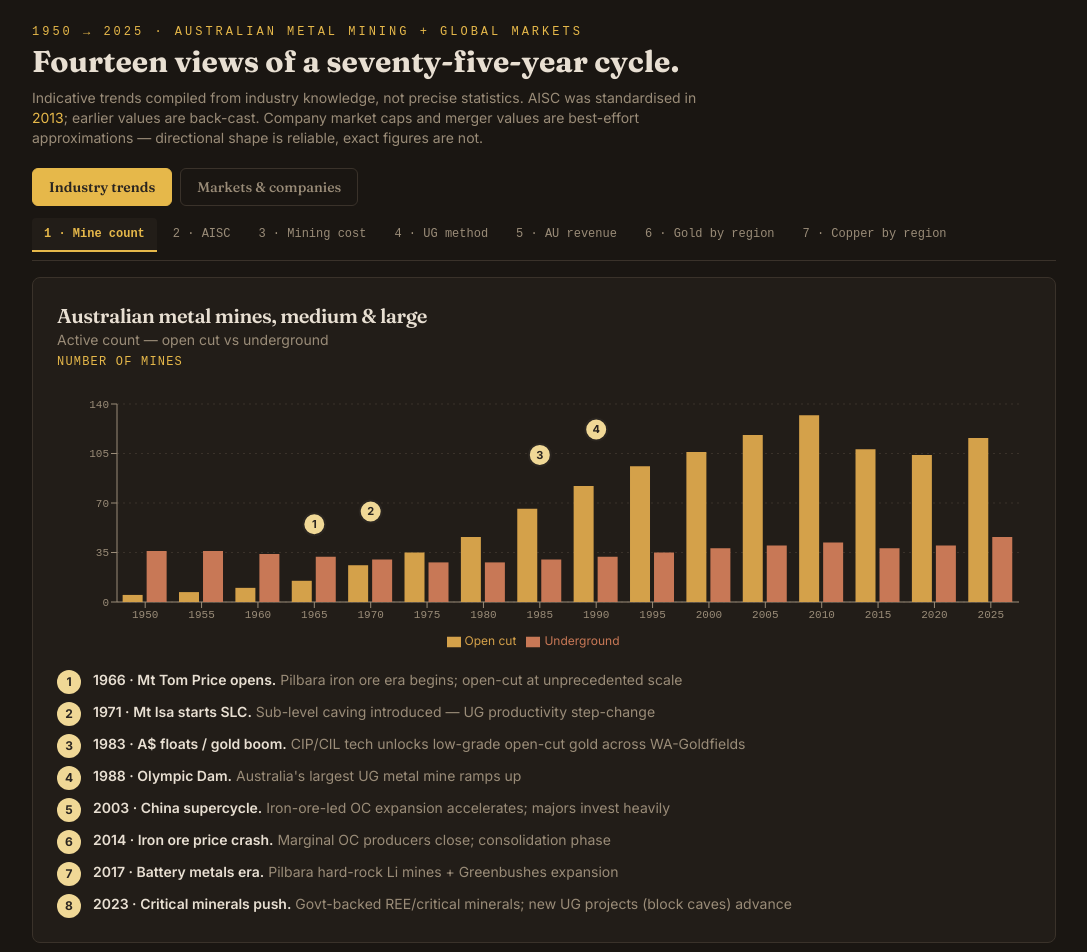
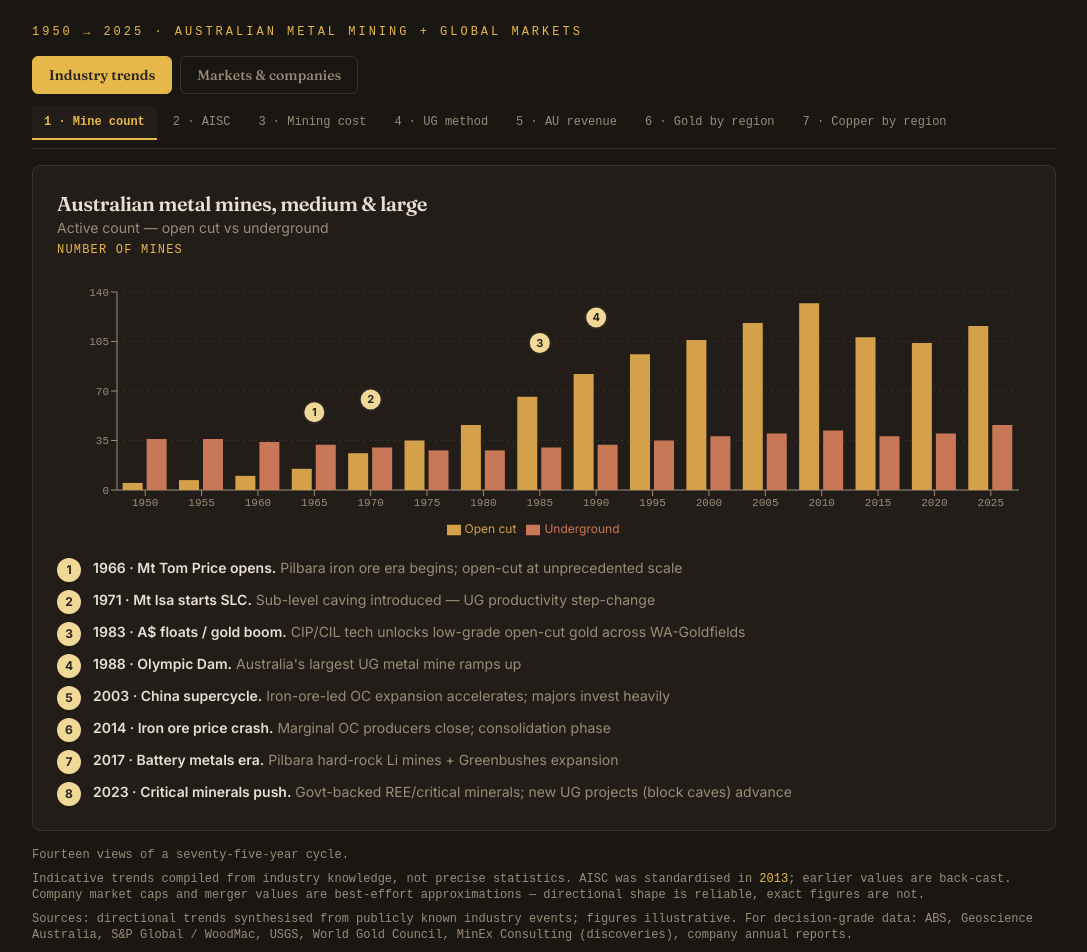
Before and after one commit to hardinge/mining-trends, a React (Vite) app: page / in a window 1280 px wide. Shown: the top 952 px of the page, without its empty margins (96-1183 px from the left). Built offline with nearby package versions, Linux system fonts and the light colour scheme.

Commit message:
Update App.jsx

```diff
--- a/src/App.jsx
+++ b/src/App.jsx
@@ -801,17 +801,10 @@ const App = () => {
       className="p-4 sm:p-6">
       <style>{`@import url('https://fonts.googleapis.com/css2?family=Fraunces:wght@500;600;700&display=swap');`}</style>
 
-      <header className="mb-5 max-w-5xl mx-auto">
-        <div className="text-xs uppercase tracking-[0.25em] mb-1" style={{ color: C.gold, fontFamily: 'ui-monospace, monospace' }}>
+      <header className="mb-4 max-w-5xl mx-auto">
+        <div className="text-xs uppercase tracking-[0.25em]" style={{ color: C.gold, fontFamily: 'ui-monospace, monospace' }}>
           1950 → 2025 · Australian metal mining + global markets
         </div>
-        <h1 className="text-2xl sm:text-3xl font-bold leading-tight" style={{ fontFamily: "'Fraunces', Georgia, serif" }}>
-          Fourteen views of a seventy-five-year cycle.
-        </h1>
-        <p className="text-sm mt-2 max-w-2xl" style={{ color: C.dim }}>
-          Indicative trends compiled from industry knowledge, not precise statistics. AISC was standardised in <span style={{ color: C.gold }}>2013</span>;
-          earlier values are back-cast. Company market caps and merger values are best-effort approximations — directional shape is reliable, exact figures are not.
-        </p>
       </header>
 
       <div className="max-w-5xl mx-auto mb-3 flex gap-2">
@@ -865,9 +858,17 @@ const App = () => {
         {tab === 'top615'      && <Top615Chart />}
       </main>
 
-      <footer className="max-w-5xl mx-auto mt-4 text-xs" style={{ color: C.dim, fontFamily: 'ui-monospace, monospace' }}>
-        Sources: directional trends synthesised from publicly known industry events; figures illustrative.
-        For decision-grade data: ABS, Geoscience Australia, S&amp;P Global / WoodMac, USGS, World Gold Council, MinEx Consulting (discoveries), company annual reports.
+      <footer className="max-w-5xl mx-auto mt-4 text-xs space-y-2" style={{ color: C.dim, fontFamily: 'ui-monospace, monospace' }}>
+        <div>
+          Fourteen views of a seventy-five-year cycle.
+        </div>
+        <div>
+          Indicative trends compiled from industry knowledge, not precise statistics. AISC was standardised in <span style={{ color: C.gold }}>2013</span>; earlier values are back-cast. Company market caps and merger values are best-effort approximations — directional shape is reliable, exact figures are not.
+        </div>
+        <div>
+          Sources: directional trends synthesised from publicly known industry events; figures illustrative.
+          For decision-grade data: ABS, Geoscience Australia, S&amp;P Global / WoodMac, USGS, World Gold Council, MinEx Consulting (discoveries), company annual reports.
+        </div>
       </footer>
     </div>
   );
```
